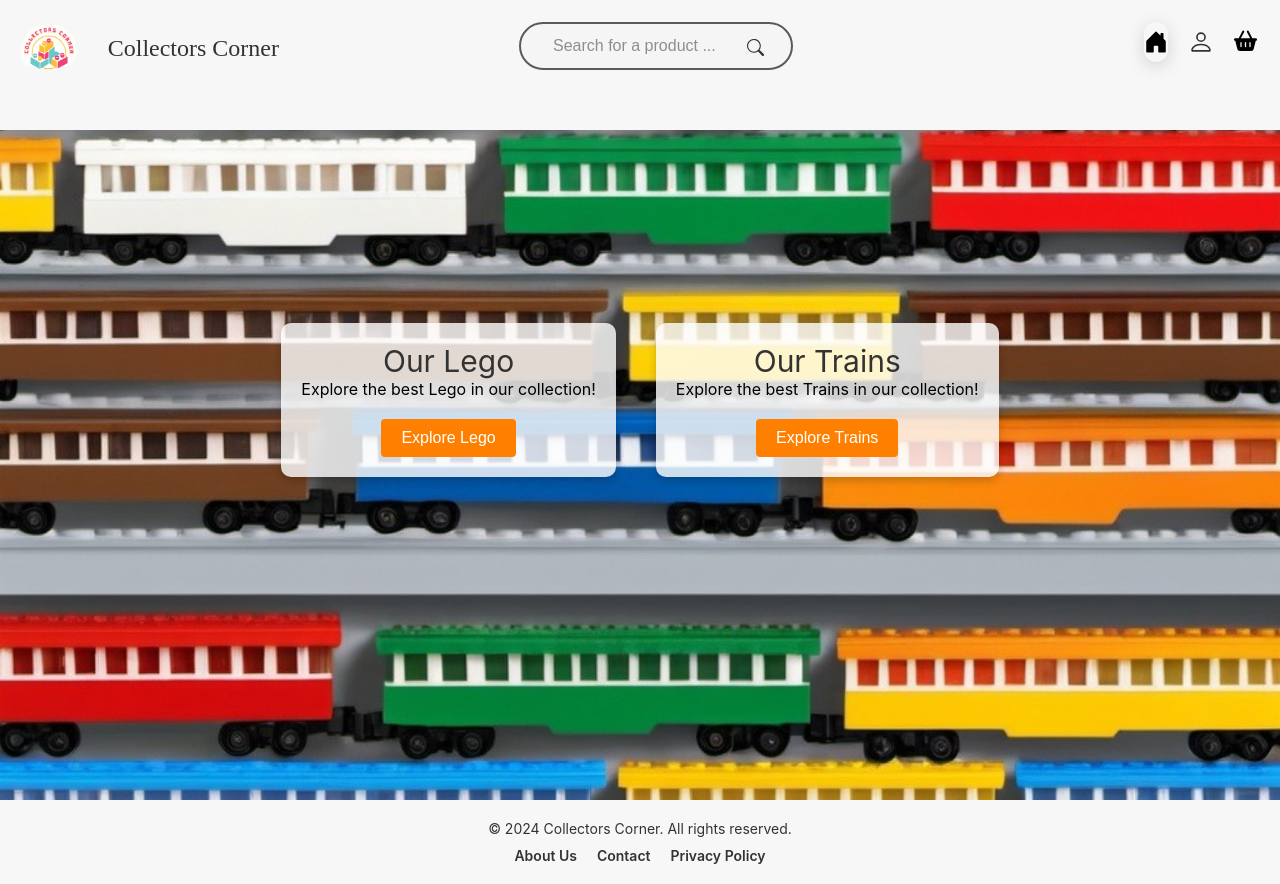
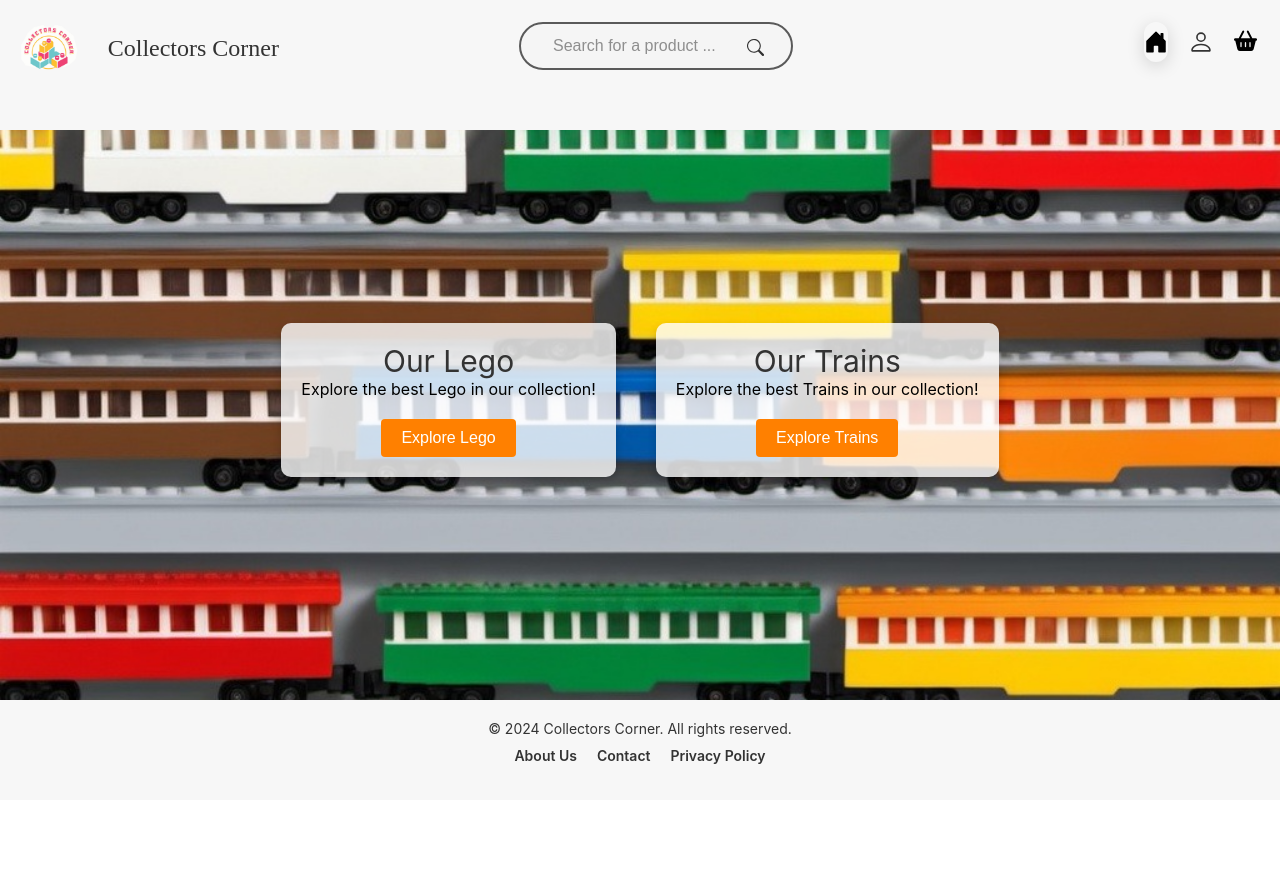
Before and after one commit to corinapurcareanu/collectors-corner-fe, a React (Create React App) app: page / in a window 1280 px wide. After the commit the page ends 800 px from the top, so only its background shows below. Built offline with nearby package versions, Linux system fonts and the light colour scheme.

Commit message:
fix footer

```diff
--- a/src/App.css
+++ b/src/App.css
@@ -13,6 +13,10 @@
   }
 }
 
+body {
+  height: 100vh;
+  padding-bottom: 100px;
+}
 .App-header {
   background-color: #282c34;
   min-height: 100vh;
--- a/src/components/footer/footer.css
+++ b/src/components/footer/footer.css
@@ -4,12 +4,14 @@
   padding: 20px 0;
   text-align: center;
   font-size: 14px;
-  position: relative;
   left: 0; /* Align to the left of the viewport */
   right: 0; /* Align to the right of the viewport */
   margin: 0; /* Remove any default margin */
-  width: 100vw; /* Ensure it spans the entire viewport width */
   box-sizing: border-box; /* Prevent padding from affecting width */
+  position: absolute;
+  bottom: 0;
+  width: 100%;
+  height: 100px;
 }
 
 .footer-content {
--- a/src/components/header/header.css
+++ b/src/components/header/header.css
@@ -133,6 +133,7 @@
     padding: 2px 20px; /* Corrected '2x' to '20px' for proper horizontal padding */
     font-weight: normal;
     border: 2px solid #333; /* Specifies border width, style, and color */
+    color: #333;
   }
 
   .search-bar input {
@@ -142,6 +143,7 @@
     margin-left: 10px;
     font-size: 16px;
     font-weight: normal;
+    color: #333;
   }
 
   .search-bar button {
@@ -152,6 +154,7 @@
     font-weight: normal;
     margin-left: 200px;
     margin-top: 8px;
+    color: #333;
   }
 
   svg.material-icons {
@@ -173,6 +176,7 @@
     visibility: hidden;
     font-weight: normal;
     border: 2px solid #333;
+    color: #333;
   }
 
   .search-bar-small input {
@@ -182,6 +186,7 @@
     max-width: 15px;
     max-height: 25px;
     font-weight: normal;
+    color: #333;
   }
 
   .search-bar-small button {
@@ -192,6 +197,7 @@
     background-color: transparent;
     font-weight: normal;
     top: 7px;
+    color: #333;
   }
 
   svg.material-icons:not(:last-child) {
--- a/src/components/header/header.jsx
+++ b/src/components/header/header.jsx
@@ -47,7 +47,7 @@ export const Header = ({cartCount, setCartCount}) => {
                             onChange={(event) => setKey(event.target.value)}
                         />
                         <button type="submit">
-                            <svg id="search-logo" xmlns="http://www.w3.org/2000/svg" width="17" height="57" fill="currentColor" className="bi bi-search" viewBox="0 0 16 18">
+                            <svg id="search-logo" xmlns="http://www.w3.org/2000/svg" width="17" height="57" fill="#333;" className="bi bi-search" viewBox="0 0 16 18">
                             <path d="M11.742 10.344a6.5 6.5 0 1 0-1.397 1.398h-.001c.03.04.062.078.098.115l3.85 3.85a1 1 0 0 0 1.415-1.414l-3.85-3.85a1.007 1.007 0 0 0-.115-.1zM12 6.5a5.5 5.5 0 1 1-11 0 5.5 5.5 0 0 1 11 0z" id="mainIconPathAttribute"></path>
                             </svg>
                         </button>
@@ -62,7 +62,7 @@ export const Header = ({cartCount, setCartCount}) => {
                             onChange={(event) => setKey(event.target.value)}
                         />
                         <button type="submit">
-                            <svg id="search-logo" xmlns="http://www.w3.org/2000/svg" width="17" height="57" fill="currentColor" className="bi bi-search" viewBox="0 0 16 18">
+                            <svg id="search-logo" xmlns="http://www.w3.org/2000/svg" width="17" height="57" fill="#333;" className="bi bi-search" viewBox="0 0 16 18">
                             <path d="M11.742 10.344a6.5 6.5 0 1 0-1.397 1.398h-.001c.03.04.062.078.098.115l3.85 3.85a1 1 0 0 0 1.415-1.414l-3.85-3.85a1.007 1.007 0 0 0-.115-.1zM12 6.5a5.5 5.5 0 1 1-11 0 5.5 5.5 0 0 1 11 0z" id="mainIconPathAttribute"></path>
                             </svg>
                         </button>
--- a/src/components/home/home.css
+++ b/src/components/home/home.css
@@ -103,11 +103,6 @@
     align-items: center;
     flex-direction: column;
     text-align: center;
-    margin: 0;
-    padding: 0 60px; /* Optional padding */
-    overflow: auto; /* Scroll only if necessary */
-    height: 100vh; /* Full height of the viewport */
-
   }
 
   .inner-container {
```
